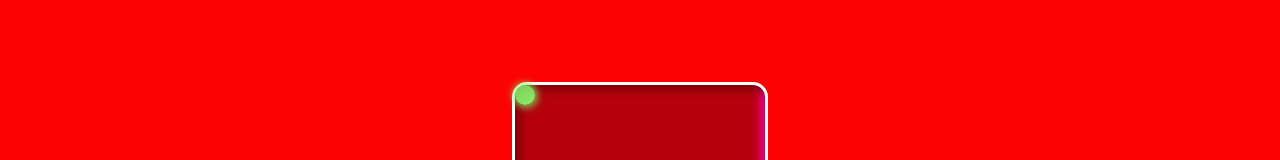
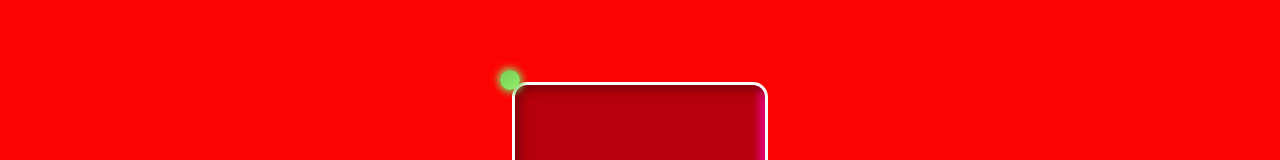
Before and after one commit to PhilippAubert/capstone-digitalSynth, a React (Create React App) app in the folder digitalsynth/: page / in a window 1280 px wide. Shown: the part 244-404 px from the top of the page. Built offline with nearby package versions, Linux system fonts and the light colour scheme.

Commit message:
Fix pointer position

```diff
--- a/digitalsynth/src/components/css/Touchpad.css
+++ b/digitalsynth/src/components/css/Touchpad.css
@@ -14,5 +14,7 @@
   background: linear-gradient(145deg, #7aca57, #90f068);
   box-shadow: 2px 2px 8px #73be52, -1px -1px 8px #9bff70;
   position: absolute;
-  transform: translateX(-0.5);
+  transform: translate(-15px, -15px);
+
+  pointer-events: none;
 }
```
